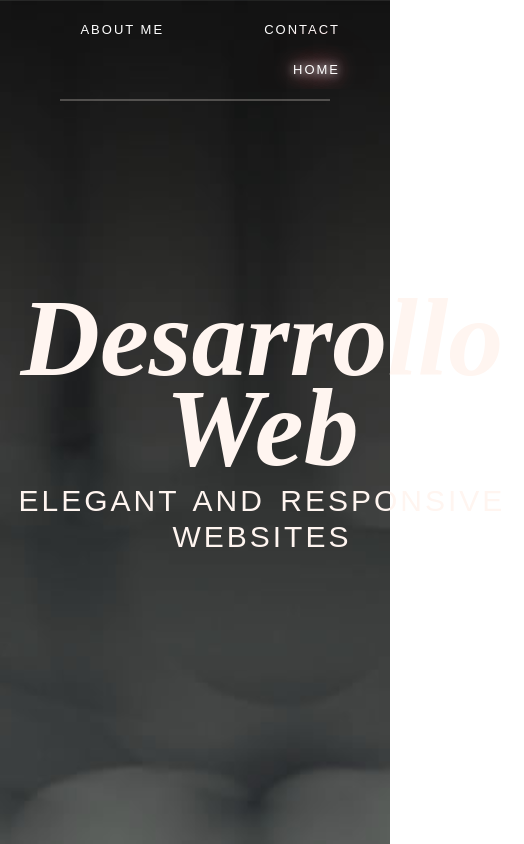
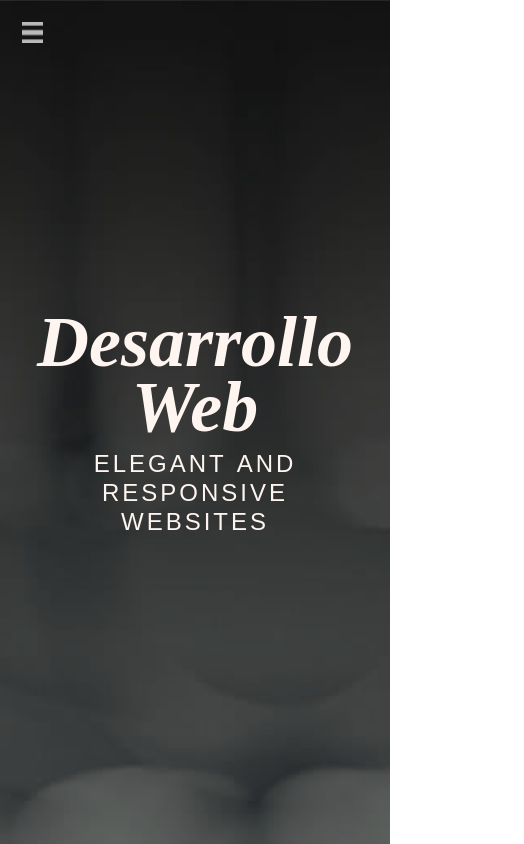
Before and after one commit to zetahv12900/zetahv12900.github.io, a website: page index.html in a window 390 px wide. Shown: the top 844 px of the page, 524 px wide, since content can reach past the window. Drawn offline with nearby package versions, Linux system fonts and the light colour scheme; files whose address does not match are found by name; a web font is replaced by a local one.

Commit message:
Finished responsive design
Finished with:
responsive navbar
text responsiveness

```diff
--- a/assets/css/main-cs.scss
+++ b/assets/css/main-cs.scss
@@ -1,4 +1,5 @@
 @use 'tools/functions';
+@import 'tools/_media-queries';
 
 @font-face {
   font-family: 'Playfair Display';
@@ -27,7 +28,6 @@ body {
 
 .is-current {
   color: #fff;
-  text-align: center;
   -webkit-animation: glow 1s ease-in-out infinite alternate;
   -moz-animation: glow 1s ease-in-out infinite alternate;
   animation: glow 1s ease-in-out infinite alternate;
@@ -110,7 +110,7 @@ body {
         color: #FFF5F0;
         font-style: italic;
         font-weight: bold;
-        font-size: 110px;
+        font-size: 116px;
         text-align: center;
         letter-spacing: 0px;
         line-height: 90px;
@@ -190,6 +190,17 @@ $container-left-padding: 65px;
   font-size: 17px;
   position: relative;
   color: #d6d0d0;
+}
+
+.nav-dropdown-style {
+  border-color:transparent;
+  margin: 10px;
+}
+
+.navbar-toggler-icon {
+  background-image: url(file:///C:/Users/Kevin/Documents/GitHub/zetahvdev.github.io/assets/imgs/white-menu-icon-0.jpg) !important;
+  color: white;
+  background-size: 300%;
 }
 
 nav {
--- /dev/null
+++ b/assets/css/tools/_media-queries.scss
@@ -0,0 +1,12 @@
+@media screen and (max-width: 650px) {
+  .info-block .content-left h1 {
+    font-size: 70px;
+    word-spacing: 2px;
+    line-height: 65px;
+  }
+
+  .foot-note {
+      font-size: 24px;
+      word-spacing: 2px;
+  }
+}
--- a/assets/css/tools/functions.scss
+++ b/assets/css/tools/functions.scss
@@ -1,4 +1,4 @@
-@mixin resetmarginpaddin {
+@mixin resetmarginpadding {
     padding: 0;
     margin: 0;
 }
--- a/index.html
+++ b/index.html
@@ -11,18 +11,25 @@
 	<script type="text/javascript" src="behaviour.js"></script>
 	<link href="http://fonts.cdnfonts.com/css/glacial-indifference-2" rel="stylesheet">
 	<link rel="stylesheet" type="text/css" href="./assets/css/main.css">
+	<link rel="stylesheet" type="text/css" href="./assets/css/tools/_media-queries.css">
 </head>
 <body>
 
 	<div class="main background">
 		<div class=""></div>
-		<nav class="fixed-top">
-			<ul>
-				<li><a href="#" class="">CONTACT</a></li>
-				<li><a href="page3.html">ABOUT ME</a></li>
-				<li><a class="is-current" href="designs/designs.html">HOME</a></li>
-			</ul>
-			<hr class="hr-white">
+		<nav class="navbar navbar-expand-md navbar-black fixed-top">
+			<button class="nav-dropdown-style navbar-toggler" type="button" data-toggle="collapse" data-target="#navbarSupportedContent" aria-controls="navbarSupportedContent" aria-expanded="false" aria-label="Toggle navigation">
+				<span class="navbar-toggler-icon">
+
+				</span>
+			  </button>
+			  <div class="collapse navbar-collapse justify-content-end" id="navbarSupportedContent">
+				<ul class="navbar-nav mr-auto">
+					<li class="nav-item active"><a href="#" class="nav-link">CONTACT</a></li>
+					<li class="navbar-bar"><a href="page3.html" class="nav-link">ABOUT ME</a></li>
+					<li class=" navbar-bar"><a class="is-current nav-link" href="designs/designs.html">HOME</a></li>
+				</ul>
+			  </div>
 		</nav>
 		<div class="info-block  container-fluid">
 			<div class="block-main row">
@@ -67,5 +74,9 @@
 			</div>
 		</div>
 	</article>
+	<!--Bootstrap dependencies-->
+	<script src="https://code.jquery.com/jquery-3.3.1.slim.min.js" integrity="sha384-q8i/X+965DzO0rT7abK41JStQIAqVgRVzpbzo5smXKp4YfRvH+8abtTE1Pi6jizo" crossorigin="anonymous"></script>
+	<script src="https://cdnjs.cloudflare.com/ajax/libs/popper.js/1.14.7/umd/popper.min.js" integrity="sha384-UO2eT0CpHqdSJQ6hJty5KVphtPhzWj9WO1clHTMGa3JDZwrnQq4sF86dIHNDz0W1" crossorigin="anonymous"></script>
+	<script src="https://stackpath.bootstrapcdn.com/bootstrap/4.3.1/js/bootstrap.min.js" integrity="sha384-JjSmVgyd0p3pXB1rRibZUAYoIIy6OrQ6VrjIEaFf/nJGzIxFDsf4x0xIM+B07jRM" crossorigin="anonymous"></script>
 </body>
 </html>
```
Also changed, not shown: assets/css/main.css, assets/css/tools/_media-queries.css (added), assets/imgs/menu.svg (added), assets/imgs/nav-icon.png (added), assets/imgs/nav-icon.svg (added), assets/imgs/white-menu-icon-0.jpg (added), 3 other files.
